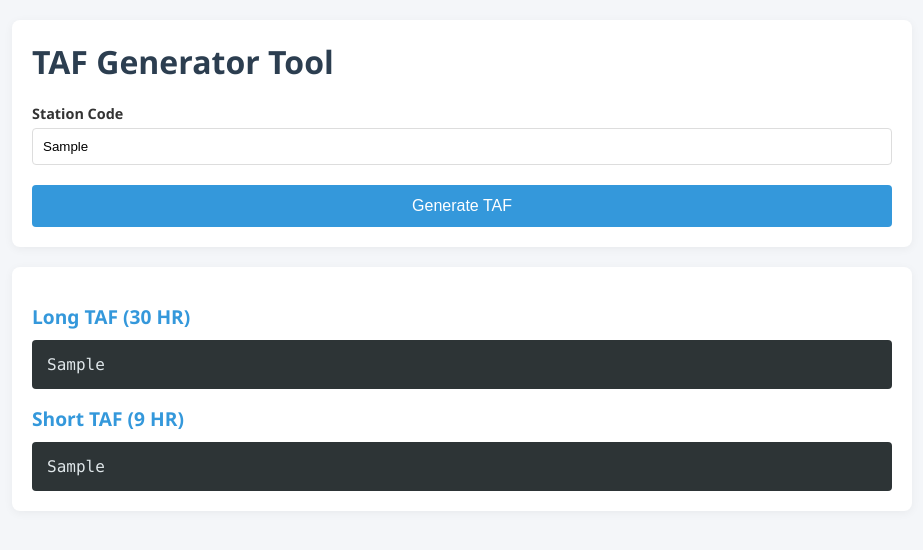
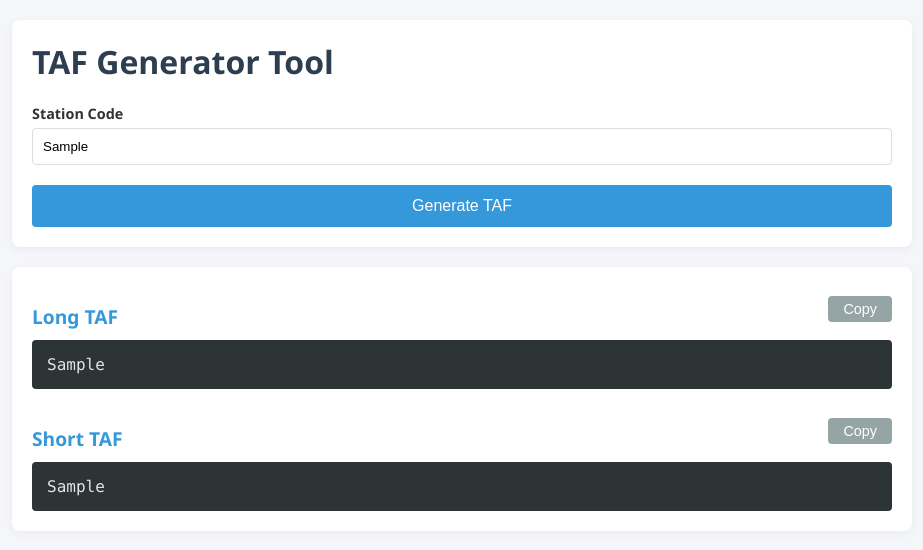
Before and after one commit to synkline/taFor, a Flask app: template templates/index.html in a window 1280 px wide. Shown: the top 550 px of the page, without its empty margins (178-1101 px from the left). Run offline with Flask 3, Linux system fonts and the light colour scheme; the template is opened without the code that fills it: most values are stand-ins (such as "Sample title", 1, 10 or a date in 2020).

Commit message:
Update frontend: Add copy buttons and rename TAF headers

```diff
--- a/templates/index.html
+++ b/templates/index.html
@@ -114,6 +114,28 @@
             color: #7f8c8d;
             margin-top: 10px;
         }
+        .header-row {
+            display: flex;
+            justify-content: space-between;
+            align-items: center;
+            margin-bottom: 10px;
+        }
+
+        .header-row h2 {
+            margin-bottom: 0;
+        }
+
+        .copy-btn {
+            background-color: #95a5a6;
+            width: auto;
+            padding: 5px 15px;
+            margin-top: 0;
+            font-size: 0.9rem;
+        }
+
+        .copy-btn:hover {
+            background-color: #7f8c8d;
+        }
     </style>
 </head>
 
@@ -143,15 +165,35 @@
 
         {% if long_taf %}
         <div class="card">
-            <h2>Long TAF (30 HR)</h2>
-            <div class="taf-box">{{ long_taf }}</div>
+            <div class="header-row">
+                <h2>Long TAF</h2>
+                <button class="copy-btn" onclick="copyToClipboard('long-taf')">Copy</button>
+            </div>
+            <div class="taf-box" id="long-taf">{{ long_taf }}</div>
 
-            <h2>Short TAF (9 HR)</h2>
-            <div class="taf-box">{{ short_taf }}</div>
-
-
+            <div class="header-row" style="margin-top: 20px;">
+                <h2>Short TAF</h2>
+                <button class="copy-btn" onclick="copyToClipboard('short-taf')">Copy</button>
+            </div>
+            <div class="taf-box" id="short-taf">{{ short_taf }}</div>
         </div>
         {% endif %}
+
+        <script>
+            function copyToClipboard(elementId) {
+                const text = document.getElementById(elementId).innerText;
+                navigator.clipboard.writeText(text).then(() => {
+                    const btn = document.querySelector(`button[onclick="copyToClipboard('${elementId}')"]`);
+                    const originalText = btn.innerText;
+                    btn.innerText = "Copied!";
+                    setTimeout(() => {
+                        btn.innerText = originalText;
+                    }, 2000);
+                }).catch(err => {
+                    console.error('Failed to copy: ', err);
+                });
+            }
+        </script>
 
         {% if debug_forms %}
         <div class="card">
```
